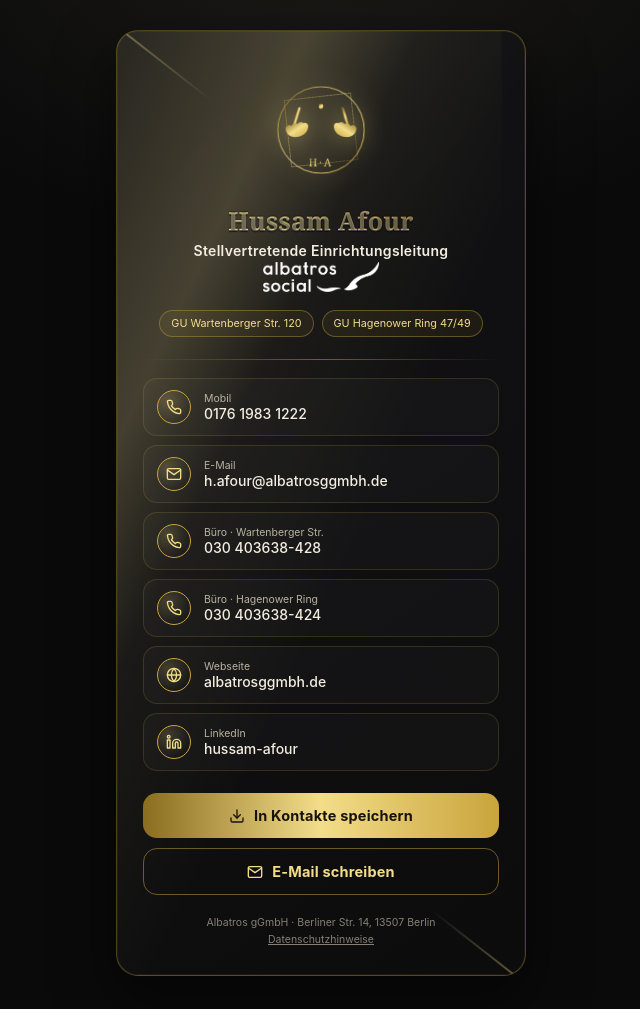
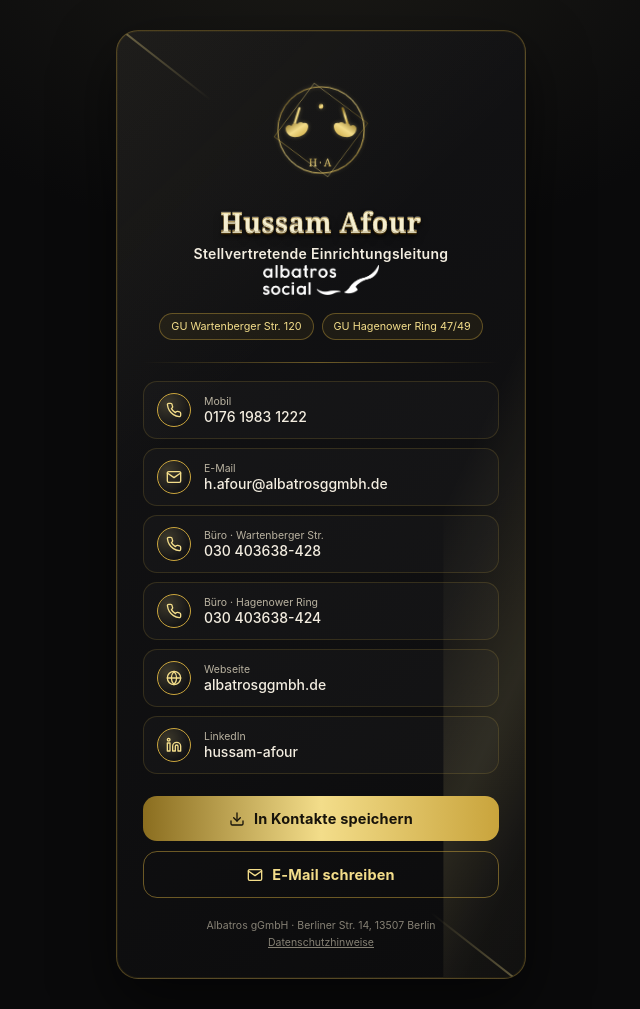
Before and after one commit to hussamafour-spec/hussam-visitenkarte, a plain HTML site: page index.html in a window 1280 px wide. Shown: the whole page, without its empty margins (319-959 px from the left). Drawn offline with Linux system fonts and the light colour scheme.

Commit message:
Cast-gold embossed name text; calmer shine animation

```diff
--- a/index.html
+++ b/index.html
@@ -67,16 +67,16 @@
 
   .shine{
     position:absolute; inset:0;
-    background:linear-gradient(115deg, transparent 38%, rgba(243,221,138,0.22) 49%, rgba(243,221,138,0.05) 54%, transparent 62%);
+    background:linear-gradient(115deg, transparent 42%, rgba(243,221,138,0.13) 49%, rgba(243,221,138,0.03) 53%, transparent 60%);
     background-size:260% 260%;
-    animation:sweep 4.2s ease-in-out infinite;
+    animation:sweep 7s cubic-bezier(.3,0,.2,1) infinite;
     pointer-events:none;
     mix-blend-mode:screen;
   }
   @keyframes sweep{
     0%{background-position:170% 0%;}
-    50%{background-position:-50% 100%;}
-    100%{background-position:170% 0%;}
+    22%{background-position:-50% 100%;}
+    100%{background-position:-50% 100%;}
   }
 
   .content{position:relative; z-index:1;}
@@ -84,34 +84,34 @@
   .emblem-frame{
     display:flex; justify-content:center; margin-bottom:14px; position:relative;
   }
-  .emblem{width:118px;height:118px; animation:emblow 3.4s ease-in-out infinite; cursor:pointer;}
+  .emblem{width:118px;height:118px; animation:emblow 5s ease-in-out infinite; cursor:pointer;}
   @keyframes emblow{
-    0%,100%{ filter:drop-shadow(0 0 3px rgba(243,221,138,0.35)); }
-    50%{ filter:drop-shadow(0 0 14px rgba(243,221,138,0.85)); }
+    0%,100%{ filter:drop-shadow(0 0 2px rgba(243,221,138,0.3)); }
+    50%{ filter:drop-shadow(0 0 7px rgba(243,221,138,0.55)); }
   }
-  .ring-rotate{ animation:spin 14s linear infinite; transform-origin:60px 60px; }
+  .ring-rotate{ animation:spin 22s linear infinite; transform-origin:60px 60px; }
   @keyframes spin{ from{transform:rotate(0deg);} to{transform:rotate(360deg);} }
 
   h1{
     text-align:center;
     font-family:Georgia,"Times New Roman",serif;
-    font-size:25px;
-    letter-spacing:.3px;
+    font-weight:700;
+    font-size:27px;
+    letter-spacing:.4px;
     margin:0 0 5px;
-    background:linear-gradient(100deg, var(--gold-3) 0%, var(--gold-1) 25%, var(--gold-2) 40%, var(--gold-1) 55%, var(--gold-3) 75%, var(--gold-1) 100%);
-    background-size:300% 100%;
+    /* cast-metal gold: light hits the top, pools into shadow at the bottom */
+    background:linear-gradient(180deg, #fff6d8 0%, #f3dd8a 22%, #d7ad42 48%, #a67c1e 72%, #7a5a14 100%);
     -webkit-background-clip:text;
     background-clip:text;
     color:transparent;
-    animation:goldtext 3.5s linear infinite;
+    -webkit-text-stroke:0.4px rgba(60,42,8,0.5);
     text-shadow:
-      0 1px 0 rgba(255,255,255,0.22),
-      0 2px 1px rgba(0,0,0,0.55),
-      0 -1px 1px rgba(0,0,0,0.35);
-  }
-  @keyframes goldtext{
-    0%{background-position:0% 50%;}
-    100%{background-position:-300% 50%;}
+      0 1px 0 rgba(255,250,220,0.9),
+      0 -1px 0 rgba(255,255,255,0.35),
+      0 2px 0 rgba(90,65,15,0.7),
+      0 3px 1px rgba(40,28,6,0.65),
+      0 4px 3px rgba(0,0,0,0.55),
+      0 6px 10px rgba(0,0,0,0.35);
   }
   .title{
     text-align:center;
```
